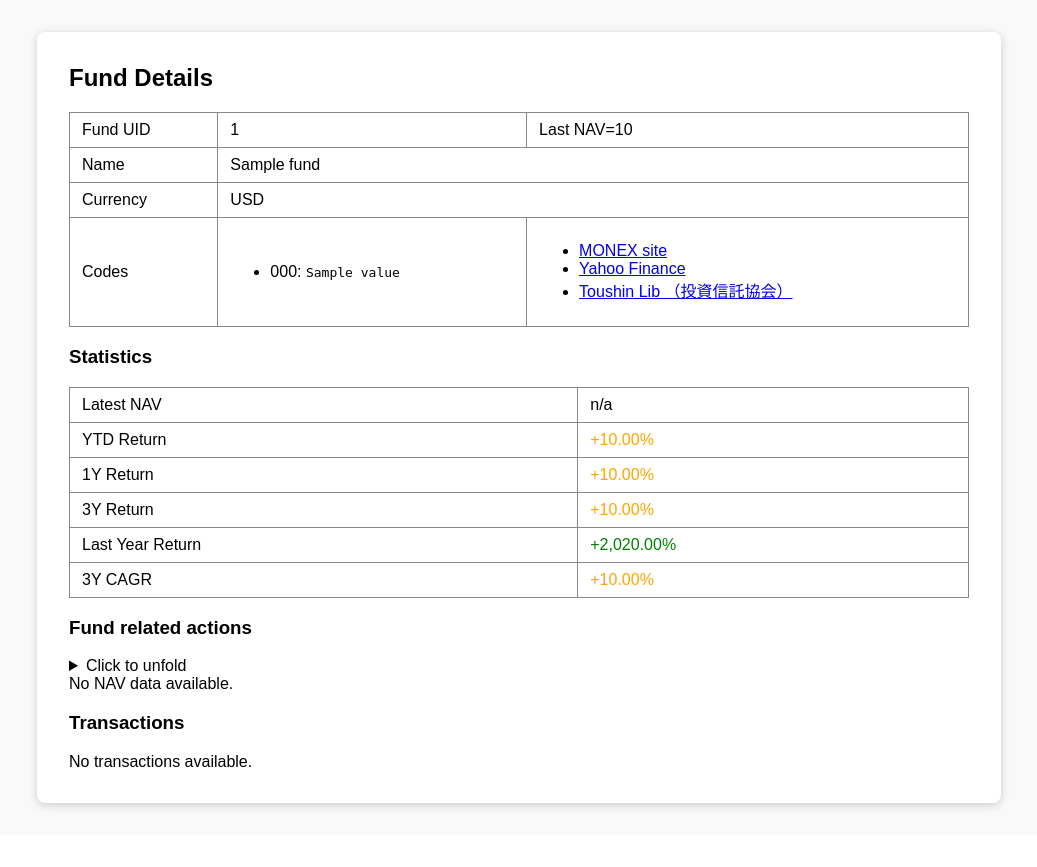
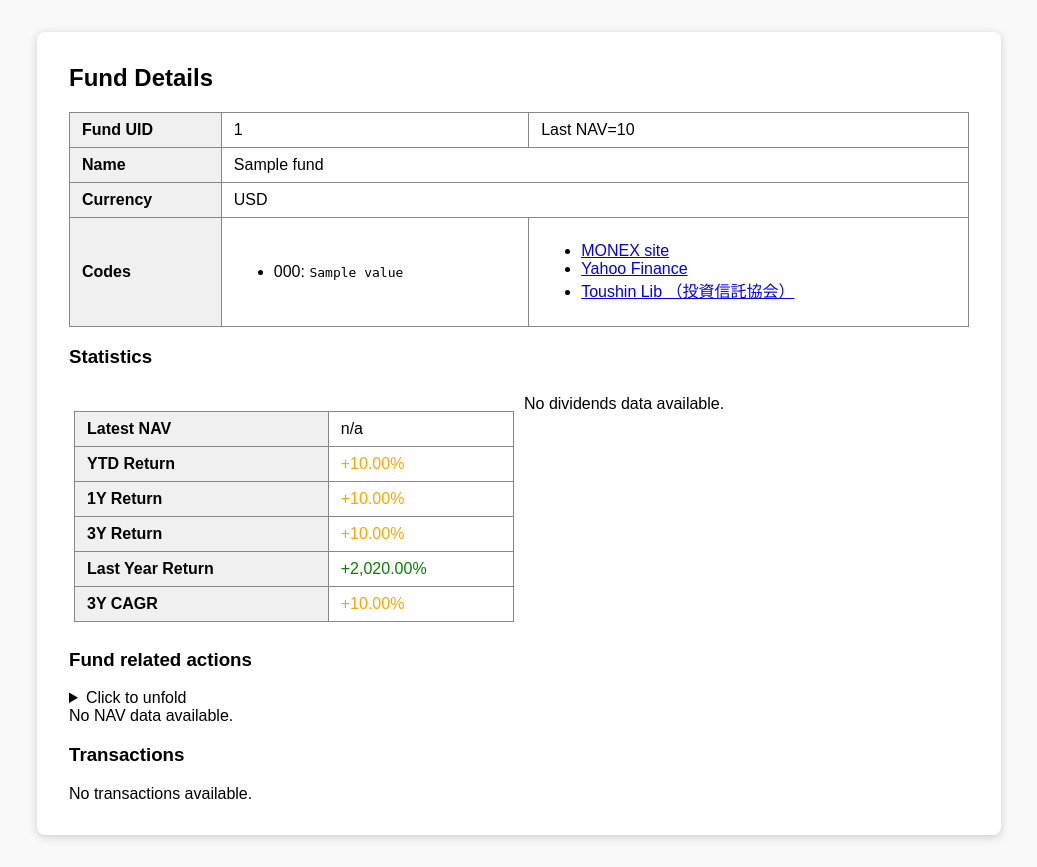
Before and after one commit to AlanFromJapan/FundManagerCompanion, a Flask app: template templates/fund_detail.html in a window 1280 px wide. Shown: the part 108-975 px from the top of the page, without its empty margins (121-1158 px from the left). Before the commit the page ends 918 px from the top, so only its background shows below. Run offline with Flask 3, Linux system fonts and the light colour scheme; the template is opened without the code that fills it: most values are stand-ins (such as "Sample title", 1, 10 or a date in 2020); some libraries are stand-ins or nearby versions.

Commit message:
Added dividends import and show on detail page

```diff
--- a/bp_fund_detail/fund_detail.py
+++ b/bp_fund_detail/fund_detail.py
@@ -27,6 +27,9 @@ def show_fund_page(fund_id):
     # Fetch latest known NAV for the fund from DB
     fund.get_fund_nav(MAX_NAV_LIMIT)
 
+    # Get dividends
+    fund.get_dividends()
+
     # Prepare data for the chart
     if fund.nav:
         #reverse the nav_sorted to have oldest first (L to R)
--- a/static/css/style.css
+++ b/static/css/style.css
@@ -8,13 +8,35 @@ header { background: #222; color: #fff; padding: 1em 2em; }
 header a { color: #fff;  }
 main { margin: 2em auto; max-width: 900px; background: #fff; padding: 2em; border-radius: 8px; box-shadow: 0 2px 8px #ccc; }
 h1, h2 { margin-top: 0; }
+
+
+/* Table styles */
 table { border-collapse: collapse; width: 100%; margin-top: 1em; }
 th, td { border: 1px solid #888; padding: 8px 12px; text-align: left; }
-th { background: #f0f0f0; }
 
-/* Table styles */
 td.rightalign { text-align: right; }
 td.centeralign { text-align: center; }
+
+th {
+    font-weight: bold;
+    background: #f0f0f0;
+}
+
+/* Screensplit table */
+table.screensplit {
+    width: 100%;
+    margin: 0;
+    padding: 0;
+    border: none ;
+}
+
+table.screensplit > tbody > tr > td {
+    width: 50%;
+    border: none ;
+    vertical-align: top;
+    padding-left: 5px;
+    padding-right: 5px;
+}
 
 /* Scrollable table */
 table.scrollable {
--- a/templates/fund_detail.html
+++ b/templates/fund_detail.html
@@ -6,20 +6,20 @@
 <h2>Fund Details</h2>
 <table>
     <tr>
-        <td>Fund UID</td>
+        <th>Fund UID</th>
         <td>{{ fund.fund_id }}</td>
         <td>Last NAV={{ "{:,.0f}".format(fund.nav_sorted[0][1]) if fund.nav_sorted else "n/a" }}</td>
     </tr>
     <tr>
-        <td>Name</td>
+        <th>Name</th>
         <td colspan="2">{{ fund.name }}</td>
     </tr>
     <tr>
-        <td>Currency</td>
+        <th>Currency</th>
         <td colspan="2">{{ fund.currency }}</td>
     </tr>
     <tr>
-        <td>Codes</td>
+        <th>Codes</th>
         <td>
             {% if fund.codes %}
                 <ul>
@@ -42,34 +42,64 @@
 </table>
 
 <h3>Statistics</h3>
+<table class="screensplit">
+    <tr>
+        <td>
+            <!-- ==================================== LEFT SIDE ==================================== -->
+
             <table>
                 <tr>
-        <td>Latest NAV</td>
+                    <th>Latest NAV</th>
                     <td>{{ "{:,.0f}".format(fund.latest_nav) if fund.latest_nav else "n/a" }}</td>
                 </tr>
                 <tr>
-        <td>YTD Return</td>
+                    <th>YTD Return</th>
                     <td class="{{ 'stat_positive' if fund.stats['return_ytd'] > 0 else 'stat_negative' if fund.stats['return_ytd'] < 0 else 'stat_warning' }}">{{ "{:+,.2f}%".format(fund.stats['return_ytd'])  }}</td>
                 </tr>
                 <tr>
-        <td>1Y Return</td>
+                    <th>1Y Return</th>
                     <td class="{{ 'stat_positive' if fund.stats['return_1y'] > 0 else 'stat_negative' if fund.stats['return_1y'] < 0 else 'stat_warning' }}">{{ "{:+,.2f}%".format(fund.stats['return_1y'])  }}</td>
                 </tr>
                 <tr>
-        <td>3Y Return</td>
+                    <th>3Y Return</th>
                     <td class="{{ 'stat_positive' if fund.stats['return_3y'] > 0 else 'stat_negative' if fund.stats['return_3y'] < 0 else 'stat_warning' }}">{{ "{:+,.2f}%".format(fund.stats['return_3y'])  }}</td>
                 </tr>
                 <tr>
-        <td>Last Year Return</td>
+                    <th>Last Year Return</th>
                     <td class="{{ 'stat_positive' if fund.stats['return_last_year'] > 0 else 'stat_negative' if fund.stats['return_last_year'] < 0 else 'stat_warning' }}">{{ "{:+,.2f}%".format(fund.stats['return_last_year'])  }}</td>
                 </tr>
 
                 <tr>
-        <td>3Y CAGR</td>
+                    <th>3Y CAGR</th>
                     <td class="{{ 'stat_positive' if fund.stats['cagr_3y'] > 0 else 'stat_negative' if fund.stats['cagr_3y'] < 0 else 'stat_warning' }}">{{ "{:+,.2f}%".format(fund.stats['cagr_3y'])  }}</td>
                 </tr>
 
             </table>
+
+        </td>
+        <td>
+            <!-- ==================================== RIGHT SIDE ==================================== -->
+
+            {% if fund.dividends %}
+            <table class="scrollable" style="max-height: 200px;">
+                <tr>
+                    <th>Dividend date [#period]</th>
+                    <th>Amount</th>
+                </tr>
+                {% for period, (amount, date) in fund.dividends.items() %}
+                <tr>
+                    <td>{{ date[:10] }}&nbsp;[#{{ period }}]</td>
+                    <td>{{ "{:,.0f}".format(amount) }}</td>
+                </tr>
+                {% endfor %}
+            </table>
+            {% else %}
+                No dividends data available.
+            {% endif %}
+        </td>
+    </tr>
+</table>
+
 
 <h3>Fund related actions</h3>
 <details>
```
Also changed, not shown: data/db.py (+9 -0 lines), fund.py (+19 -0 lines), shared.py (+23 -0 lines). Lines whose indentation alone changed are shown as unchanged.
